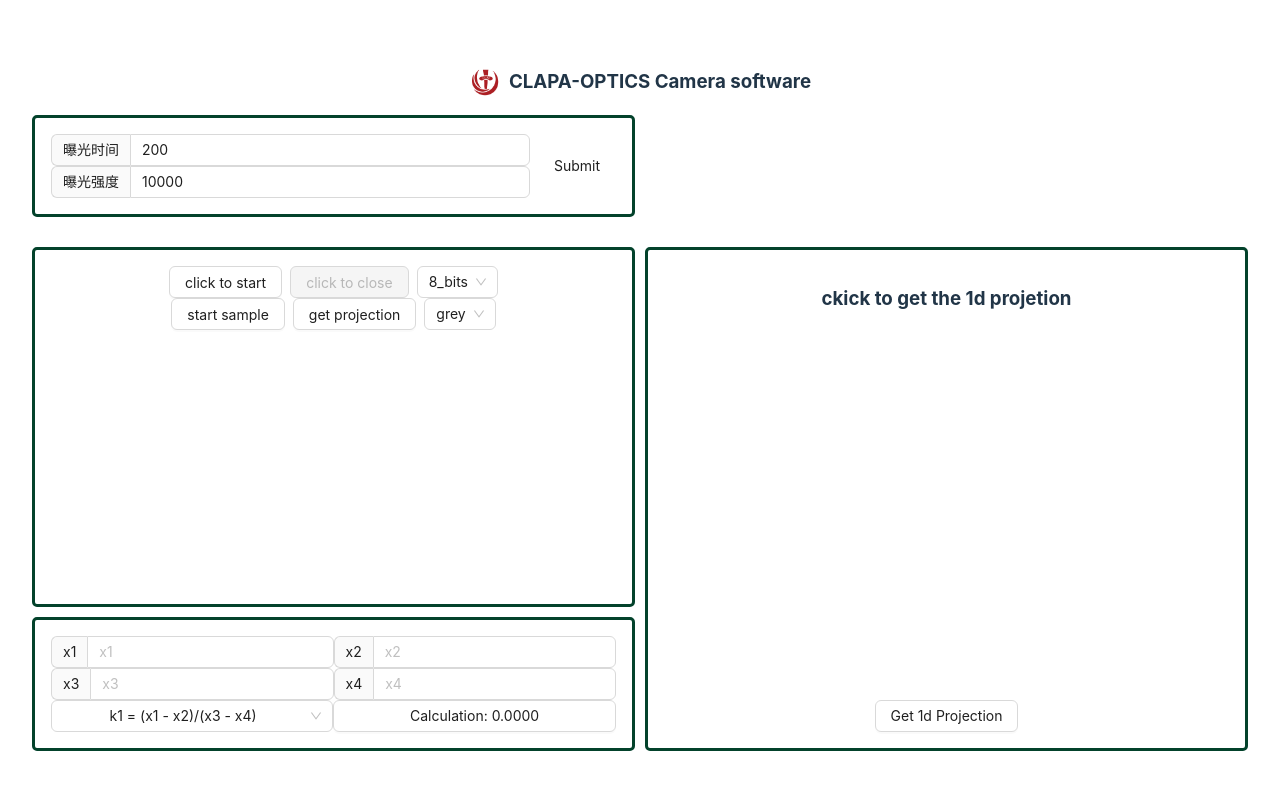
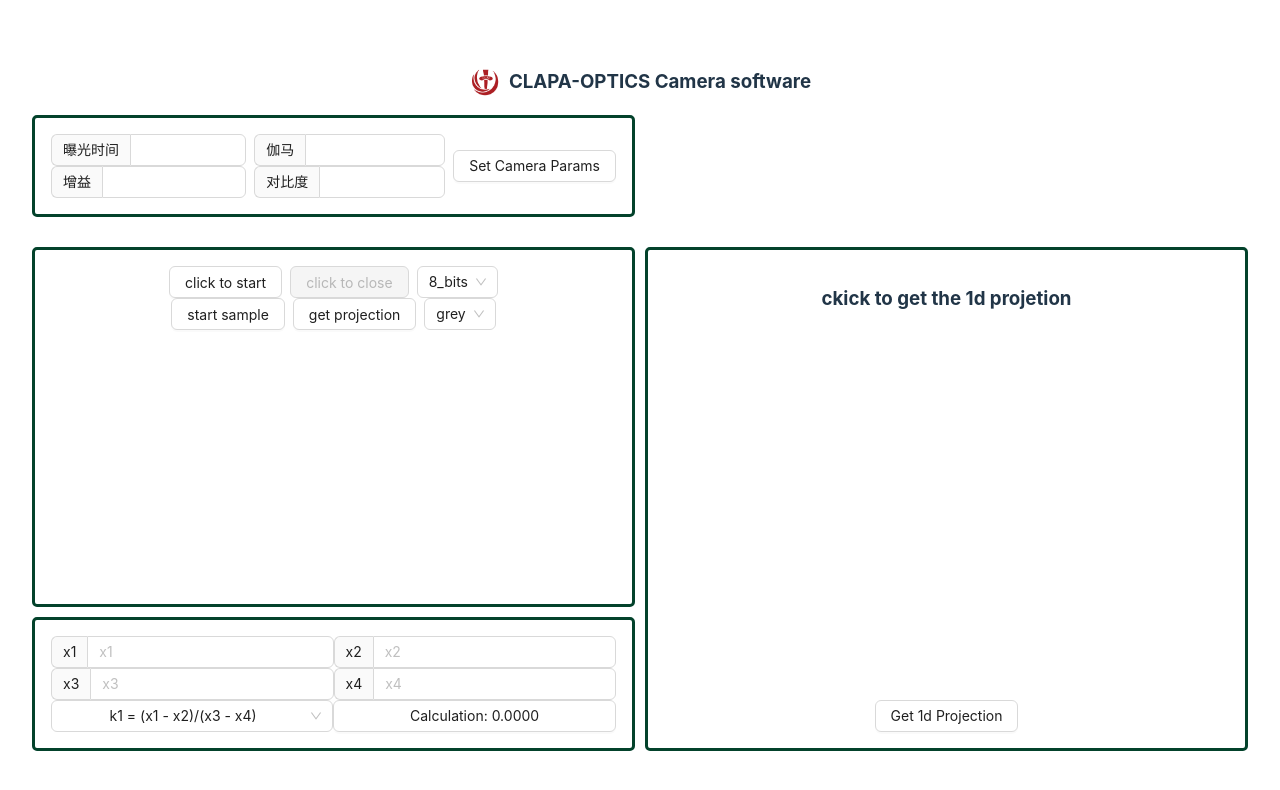
Before and after one commit to CLAPA-OPTICS/camera-front, a React (Vite) app: page / in a window 1280 px wide. Shown: the top 790 px of the page. Built offline with nearby package versions, Linux system fonts and the light colour scheme.

Commit message:
dev 0.0.6

```diff
--- a/src/Config.jsx
+++ b/src/Config.jsx
@@ -3,19 +3,70 @@
 
 function Config(){
 
-    const [time, setTime] = useState(200);
+    //const [time, setTime] = useState(200);
+
+    const [gamma, setGamma] = useState(null);
+    const [gain, setGain] = useState(null);
+    const [contrast, setContrast] = useState(null);
+    const [exposure_time, setExposure_time] = useState(null);
 
     return (
     <>
         <Space>
             <div>
-                <Input addonBefore="曝光时间" defaultValue={200} onChange = {
+                <Input addonBefore="曝光时间" defaultValue={null} onChange = {
                     (e) => {
-                        setTime(Number(e.target.value));
+                        setExposure_time(Number(e.target.value));
                     }
                 }></Input>
-                <Input addonBefore="曝光强度" defaultValue={10000}></Input>
+                <Input addonBefore="增益" defaultValue={null} onChange={
+                    (e) => {
+                        setGain(Number(e.target.value));
+                    }
+                }></Input>
             </div>
+            <div>
+                <Input addonBefore="伽马" defaultValue={null} onChange = {
+                    (e) => {
+                        setGamma(Number(e.target.value));
+                    }
+                }></Input>
+                <Input addonBefore="对比度" defaultValue={null} onChange={
+                    (e) => {
+                        setContrast(Number(e.target.value));
+                    }
+                }></Input>
+            </div>
+            <Button onClick={
+                () => {
+                        fetch('http://127.0.0.1:8000/set_camera_parameters', {
+                            method:"post",
+                            headers:{
+                                "Content-Type":"application/json"
+                                },
+                            body:JSON.stringify({// json
+                                    "gain": gain,
+                                    "gamma": gamma,
+                                    "contrast": contrast,
+                                    "exposure_time": exposure_time,
+                                })
+                        })
+                        .then(res=>res.json())
+                        .then(data => {
+                                console.log(data) //请求的结果
+                        })
+                }
+            }>
+                Set Camera Params
+            </Button>
+        </Space>
+    </>
+    )
+};
+
+export default Config;
+
+/*
             <Button type="text" onClick={
                 () => {
                     const url = 'http://127.0.0.1:8000/set_exposure_time?time=' + Number(time);
@@ -24,9 +75,4 @@
             }>
                 Submit
             </Button>
-        </Space>
-    </>
-    )
-};
-
-export default Config;
+*/
```
Also changed, not shown: 1 other file (tests, documents, lock files or other folders).
